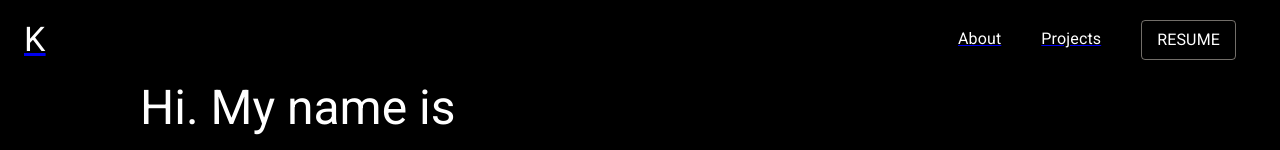
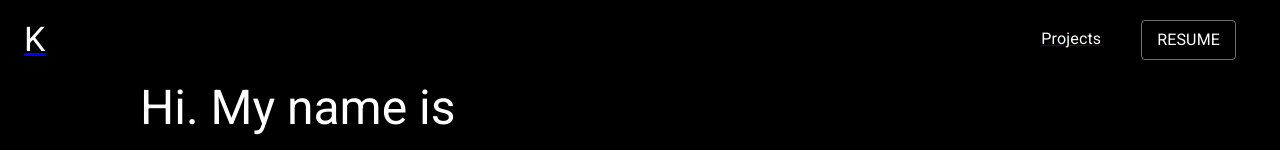
Before and after one commit to kaifsindhi/react-portfolio, a React (Create React App) app: page / in a window 1280 px wide. Shown: the top 150 px of the page. Built offline with nearby package versions, Linux system fonts and the light colour scheme.

Commit message:
Remove about

```diff
--- a/src/components/PagesBar.js
+++ b/src/components/PagesBar.js
@@ -41,11 +41,6 @@ export default function PagesBar() {
               Experience
             </Typography>
           </a> */}
-          <a href="/">
-            <Typography variant="subtitle1" sx={{ color: "white" }}>
-              About
-            </Typography>
-          </a>
           <a href="/projects">
             <Typography variant="subtitle1" sx={{ color: "white" }}>
               Projects
```
